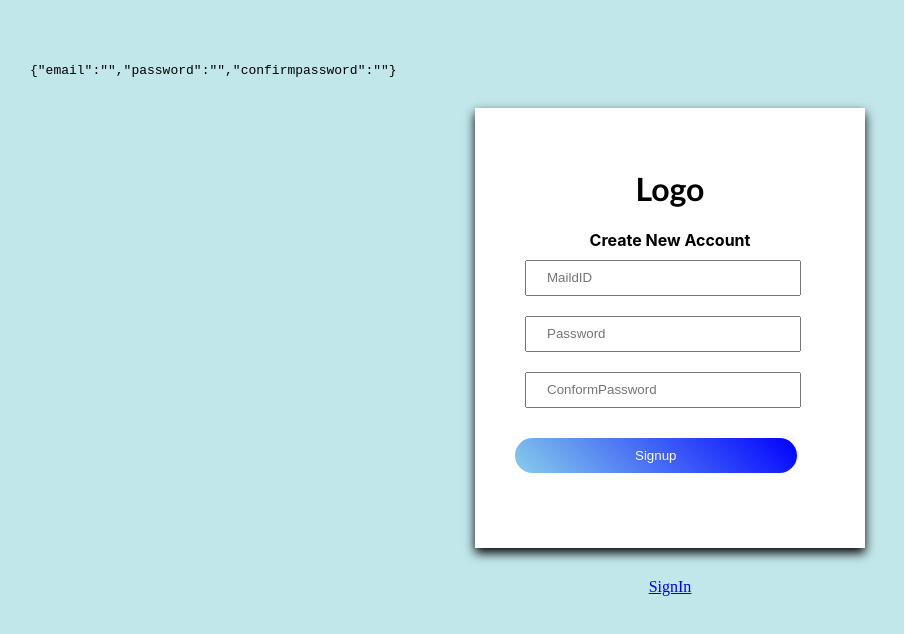
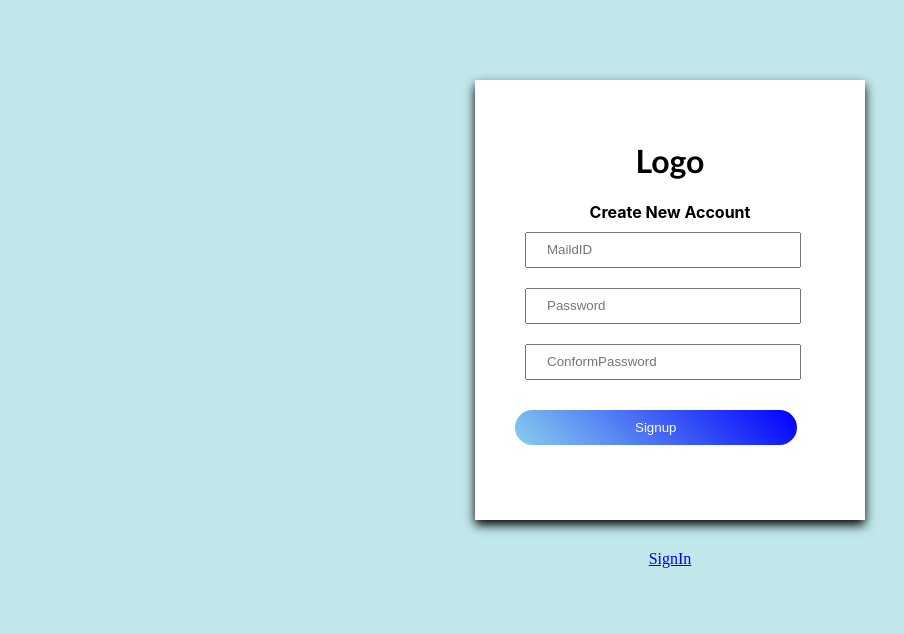
Before and after one commit to shashank-dd/sceret-repo, a React (Create React App) app: page /register in a window 1280 px wide. Shown: the top 634 px of the page, without its empty margins (20-924 px from the left). Built offline with nearby package versions, Linux system fonts and the light colour scheme.

Commit message:
register is added

```diff
--- a/src/Components/Login.jsx
+++ b/src/Components/Login.jsx
@@ -12,14 +12,21 @@ let Login = () =>{
        // console.log(details)
 
     }
-    let submitHandler = (e) =>{
-        e.preventDefault();
+    async function submitHandler (e){
+
         console.log(details)
+      const logindata =  await fetch("http://localhost:8080/login/login", { method: 'post', body: details }).then((res) => res.json()).then((data) => { console.log(data);
+      if(data.status === "ok"){
+        alert('login successfull')
+        window.localStorage.setItem("token",data.token)
+        window.location.href="/homepage"
+      }
+     }).catch((e) => console.log(e))
     }
     return(
         <div className="Login-containerz">
-           <pre>{JSON.stringify(details)}</pre>
-                <form action="" onSubmit={submitHandler}>
+
+
                 <div className="Loginz">
                 <div>
                    <h1 className="orangez">Logo</h1>
@@ -33,12 +40,12 @@ let Login = () =>{
                     <input type="text" placeholder="Password" name='password' onChange={Changehandler} />
                 </div>
 
-               <button className="buttonz" >SignIn</button>
+               <button className="buttonz" onSubmit={submitHandler}>SignIn</button>
                 <div >
                   <Link   to="/register">  <p>signUp</p></Link>
                 </div>
                 </div>
-                </form>
+
 
                 <div className="child-div">
                     Dont have account?  <Link to="/register">  <p>Signup </p></Link>
--- a/src/Components/Register.jsx
+++ b/src/Components/Register.jsx
@@ -1,7 +1,8 @@
 import React from "react";
 import { useEffect } from "react";
 import { useState } from "react";
-import { Link, UNSAFE_enhanceManualRouteObjects } from "react-router-dom";
+import axios from "axios";
+import { Link} from "react-router-dom";
 import './Register.css'
 let Register = () =>{
     let [user,setusers] = useState({email:"",password:"",confirmpassword:""})
@@ -13,11 +14,18 @@ let Register = () =>{
         });
 
     }
-    let submithandler =  async (e) =>{
-        e.preventDefault()
+    async function submithandler  (e){
+
         setformerrors(validate(user))
         console.log(user)
-        await fetch("http://localhost:5000/user", { method: 'post', body: user }).then((res) => res.json()).then((data) => { console.log(data); }).catch((e) => console.log(e))
+        const config ={
+            headers: {
+                'content-type': 'text/json'
+            }
+          }
+       const   data=await  axios.post("http://localhost:8080/register/register", user, config)
+            console.log(data)
+        //await fetch("http://localhost:8080/register/register", { method: 'post', body: user }).then((res) => res.json()).then((data) => { console.log(data); }).catch((e) => console.log(e))
     }
 
     let validate = (values) =>{
@@ -41,9 +49,9 @@ let Register = () =>{
     }
    return(
         <div className="card-containers">
-            <pre>{JSON.stringify(user)}</pre>
 
-                <form onSubmit={submithandler}>
+
+
                 <div className="registers">
                 <div>
                    <h1 className="logos">Logo</h1>
@@ -59,9 +67,9 @@ let Register = () =>{
                 <div>
                     <input type="password" placeholder="ConformPassword" name="confirmpassword" onChange={Changehandler} />
                 </div>
-              <button className="buttons" >Signup</button>
+              <Link to='/'><button className="buttons" onSubmit={submithandler} >Signup</button></Link>
                 </div>
-                </form>
+
                 <div className="child-div">
                     <Link   to="/"><p>signIn</p></Link>
                 </div>
```
